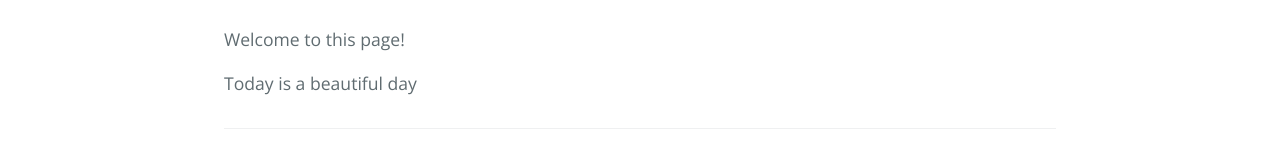
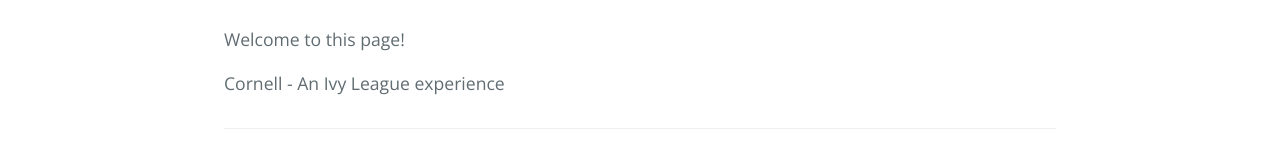
Before and after one commit to TrishaChang/trishachang.github.io, a plain HTML site: page index.html in a window 1280 px wide. Shown: the part 323-483 px from the top of the page. Drawn offline with nearby package versions, Linux system fonts and the light colour scheme.

Commit message:
Update index.html

```diff
--- a/index.html
+++ b/index.html
@@ -18,7 +18,7 @@
     <section class="main-content">
       <p>Welcome to this page!</p>
 
-<p>Today is a beautiful day</p>
+<p>Cornell - An Ivy League experience</p>
 
       <footer class="site-footer">
 
```
